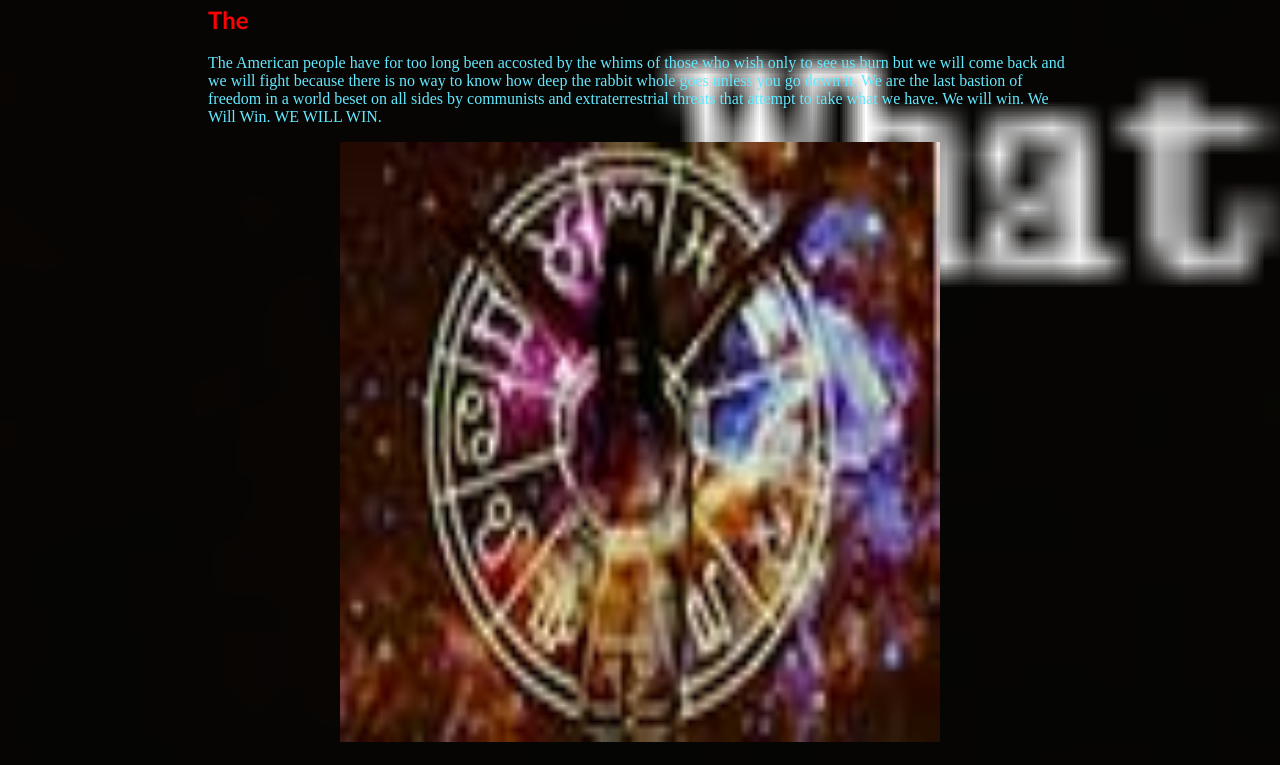
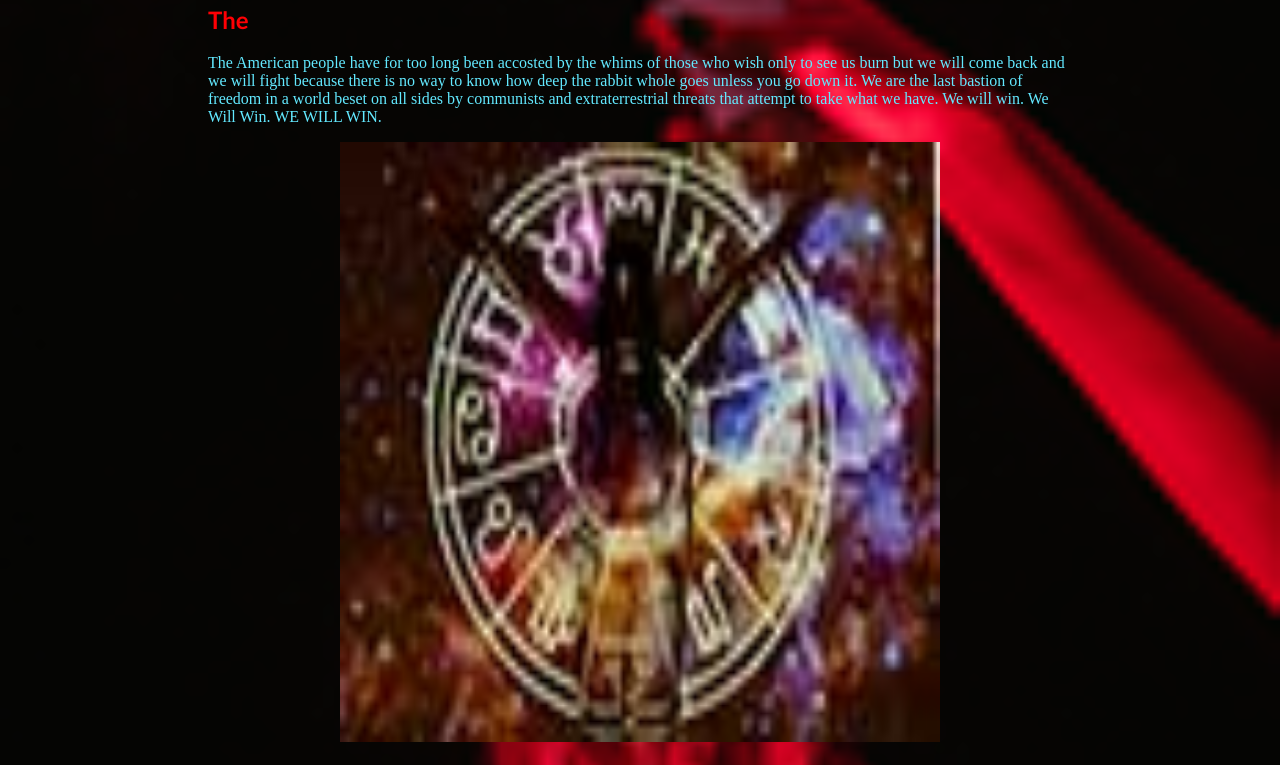
Before and after one commit to GPO-Lena/covid19truthnow.github.io, a plain HTML site: page index.html in a window 1280 px wide. Shown: the part 365-1130 px from the top of the page. Drawn offline with Linux system fonts and the light colour scheme.

Commit message:
Update index-css.css

```diff
--- a/css/index-css.css
+++ b/css/index-css.css
@@ -1,8 +1,7 @@
 @charset "utf-8";
 body {
     background-image: url(../images/background.png);
-    background-repeat: no-repeat;
-    background-size: cover;
+    background-size: contain;
 }
 .main-content {
     margin-top: 300px;
```
